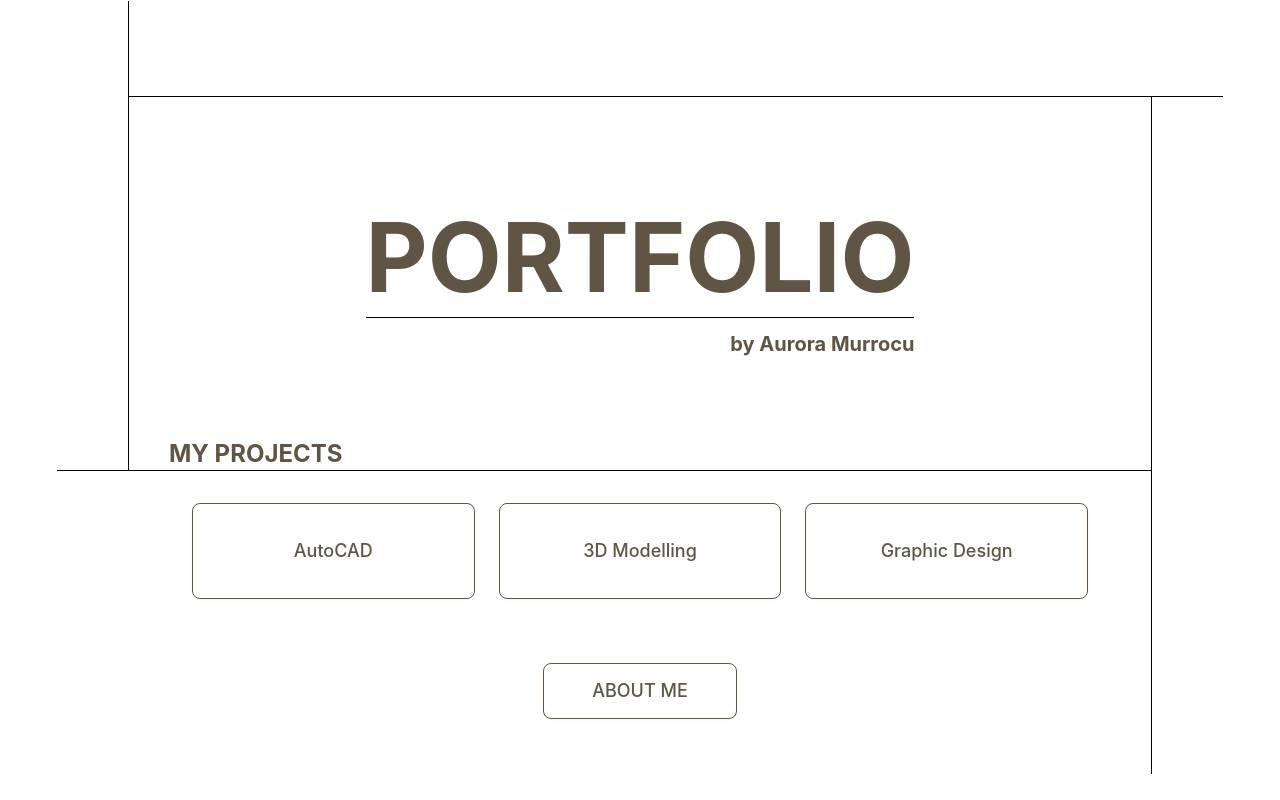
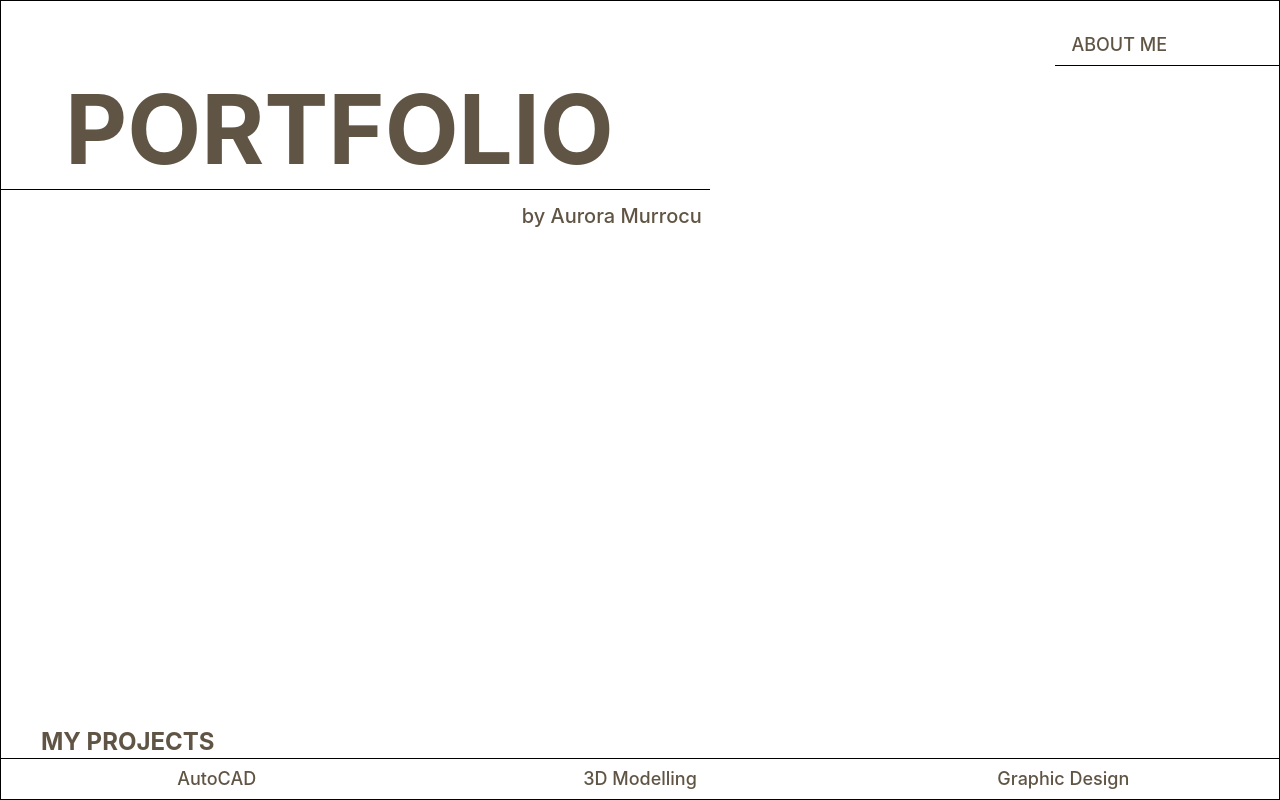
Before and after one commit to amurmur05/portafolio-web, a Vue app: page /#/ in a window 1280 px wide. Built offline with nearby package versions, Linux system fonts and the light colour scheme.

Commit message:
Rediseña la portada y anima las vistas previas

```diff
--- a/src/pages/home/Home.vue
+++ b/src/pages/home/Home.vue
@@ -1,83 +1,104 @@
 <script setup lang="ts">
+import { ref } from 'vue'
 import { Button } from '@/components/ui/button'
-import { ref } from 'vue'
+
 const previewImage = ref('')
 </script>
 
 <template>
-  <main class="min-h-screen bg-white px-6 py-12 md:px-16">
-    <section class="relative mx-auto mt-12 max-w-5xl border-1 border-black">
-      <div class="pointer-events-none absolute -bottom-px -left-18 -right-0 border-t border-black"></div>
-      <div class="pointer-events-none absolute -top-24 -bottom-0 -left-px border-l border-black"></div>
-      <div class="pointer-events-none absolute -top-0 -bottom-76 -right-px border-r border-black"></div>
-      <div class="pointer-events-none absolute -top-px -left-0 -right-18 border-t border-black"></div>
+  <main class="relative flex min-h-screen flex-col border border-black bg-white">
+    <section class="relative grid w-full flex-1 place-items-center">
+
+<Transition
+  enter-active-class="transition-opacity duration-700"
+  enter-from-class="opacity-0!"
+  leave-active-class="transition-opacity duration-300"
+leave-to-class="opacity-0!"
+>
       <img
         v-if="previewImage"
         :src="previewImage"
         alt=""
- class="absolute inset-0 h-full w-full object-cover opacity-80 blur-sm"
+        class="pointer-events-none absolute inset-0 h-full w-full object-cover brightness-75"
       />
-      <h2 class="absolute bottom-1 left-10 z-10 text-2xl font-bold leading-none" :class="previewImage ? 'text-white' : 'text-[#605545]'">
+      </Transition>
 
-        MY PROJECTS
-      </h2>
-
-      <header class="relative z-10 mx-auto w-fit max-w-full px-4 py-20 md:py-28">
+      <header class="relative z-10 ml-6 mt-24 w-fit self-start justify-self-start pr-6 md:ml-16 md:mt-20 md:pr-24">
         <h1
-          class="text-4xl font-bold sm:text-6xl md:text-8xl" :class="previewImage ? 'text-white' : 'text-[#605545]'">
-
+          class="text-4xl font-bold sm:text-6xl md:text-8xl"
+          :class="previewImage ? 'text-white' : 'text-[#605545]'"
+        >
           PORTFOLIO
         </h1>
 
-       <hr class="my-3" :class="previewImage ? 'border-white' : 'border-black'" />
+        <hr
+          class="my-3 -ml-6 -mr-6 md:-ml-16 md:-mr-24"
+          :class="previewImage ? 'border-white' : 'border-black'"
+        />
 
-        <p class="text-right text-xl font-bold" :class="previewImage ? 'text-white' : 'text-[#605545]'">
+        <p
+          class="-mr-22 text-right text-xl font-medium"
+          :class="previewImage ? 'text-white' : 'text-[#605545]'"
+        >
           by Aurora Murrocu
         </p>
       </header>
+
+      <h2
+        class="absolute bottom-1 left-10 z-10 text-2xl font-bold leading-none"
+        :class="previewImage ? 'text-white' : 'text-[#605545]'"
+      >
+        MY PROJECTS
+      </h2>
     </section>
 
-    <div
-      class="mx-auto mt-8 grid max-w-4xl grid-cols-2 gap-6 md:grid-cols-3"
-    >
+    <div class="grid w-full grid-cols-3 border-t border-black bg-white px-2 max-md:[&>button]:px-1 max-md:[&>button]:text-xs md:gap-x-6 md:px-4">
       <Button
-        variant="outline"
+        variant="ghost"
+       class="h-10 text-lg text-[#605545] underline-offset-4 hover:underline focus-visible:underline"
         @mouseenter="previewImage = '/images/autocad-preview.png.jpeg'"
         @mouseleave="previewImage = ''"
-        class="h-24 border-[#605545] text-lg text-[#605545]"
+        @focus="previewImage = '/images/autocad-preview.png.jpeg'"
+@blur="previewImage = ''"
       >
         AutoCAD
       </Button>
 
       <Button
-        variant="outline"
+        variant="ghost"
+        class="h-10 text-lg text-[#605545] underline-offset-4 hover:underline focus-visible:underline"
         @mouseenter="previewImage = '/images/3d-modelling-preview.png'"
         @mouseleave="previewImage = ''"
-        class="h-24 border-[#605545] text-lg text-[#605545]"
+        @focus="previewImage = '/images/3d-modelling-preview.png'"
+@blur="previewImage = ''"
       >
         3D Modelling
       </Button>
 
-
-
       <Button
-        variant="outline"
+        variant="ghost"
+        class="h-10 text-lg text-[#605545] underline-offset-4 hover:underline focus-visible:underline"
         @mouseenter="previewImage = '/images/graphic-design-preview.png'"
         @mouseleave="previewImage = ''"
-        class="h-24 border-[#605545] text-lg text-[#605545]"
+        @focus="previewImage = '/images/graphic-design-preview.png'"
+@blur="previewImage = ''"
       >
         Graphic Design
       </Button>
     </div>
 
-    <div class="mt-16 flex justify-center">
+    <div
+  class="absolute right-0 top-6 z-20 border-b pr-12 md:pr-24"
+  :class="previewImage ? 'border-white' : 'border-black'"
+>
   <Button
-        variant="outline"
-        class="h-14 border-[#605545] px-12 text-lg text-[#605545]"
+    variant="ghost"
+    class="h-10 text-lg"
+    :class="previewImage ? 'text-white' : 'text-[#605545]'"
   >
     ABOUT ME
   </Button>
+</div>
 
-    </div>
   </main>
 </template>
```
Lines whose indentation alone changed are shown as unchanged.
